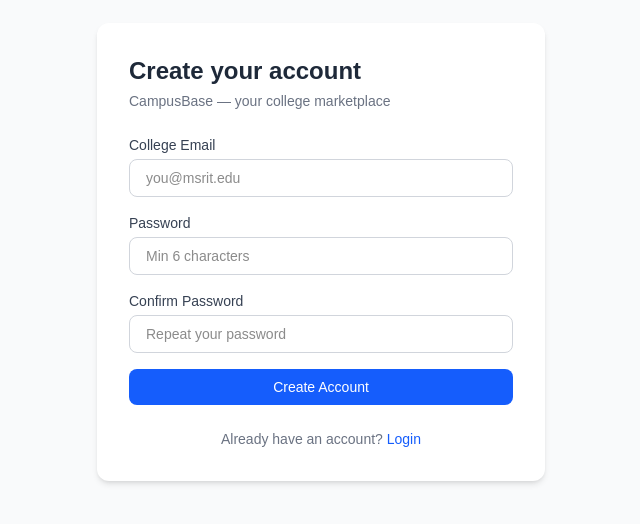
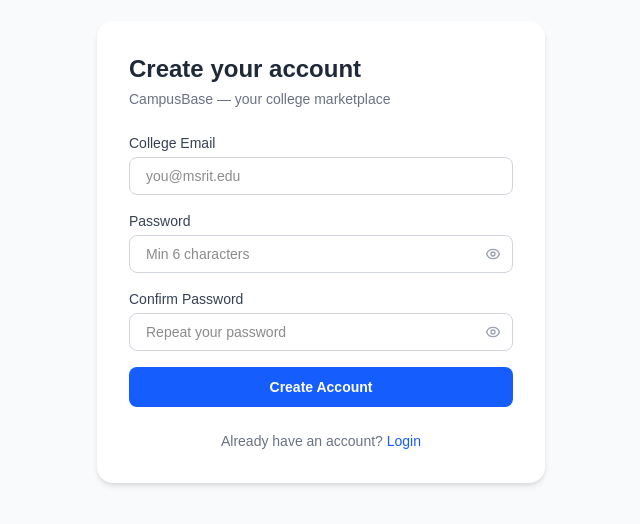
Before and after one commit to vittal-16/campusbase, a Next.js app: page /signup in a window 1280 px wide. Shown: the part 148-672 px from the top of the page, without its empty margins (319-959 px from the left). Built offline with nearby package versions, Linux system fonts and the light colour scheme; no server answers.

Commit message:
add eye icon and loading cursor to signup

```diff
--- a/app/(auth)/signup/page.tsx
+++ b/app/(auth)/signup/page.tsx
@@ -1,28 +1,27 @@
 'use client'
 
 import { useState } from 'react'
+import { useRouter } from 'next/navigation'
 import Link from 'next/link'
 import { createClient } from '@/lib/supabase/client'
 
 export default function SignupPage() {
+  const router = useRouter()
   const supabase = createClient()
 
   const [email, setEmail] = useState('')
   const [password, setPassword] = useState('')
   const [confirmPassword, setConfirmPassword] = useState('')
   const [error, setError] = useState('')
-  const [success, setSuccess] = useState(false)
   const [loading, setLoading] = useState(false)
-
-  const isCollegeEmail = (email: string) => {
-    return email.endsWith('@msrit.edu')
-  }
+  const [showPassword, setShowPassword] = useState(false)
+  const [showConfirmPassword, setShowConfirmPassword] = useState(false)
 
   const handleSignup = async (e: React.FormEvent) => {
     e.preventDefault()
     setError('')
 
-    if (!isCollegeEmail(email)) {
+    if (!email.endsWith('@msrit.edu')) {
       setError('Please use your college email address (@msrit.edu)')
       return
     }
@@ -39,38 +38,30 @@
 
     setLoading(true)
 
-    const { error } = await supabase.auth.signUp({ email, password })
+    const { error } = await supabase.auth.signUp({
+      email,
+      password,
+    })
 
     if (error) {
       setError(error.message)
-    } else {
-      setSuccess(true)
+      setLoading(false)
+      return
     }
 
+    router.push('/login')
     setLoading(false)
   }
 
-  if (success) {
   return (
-      <div className="min-h-screen flex items-center justify-center bg-gray-50">
-        <div className="bg-white p-8 rounded-xl shadow-md max-w-md w-full text-center">
-          <div className="text-4xl mb-4">📧</div>
-          <h2 className="text-2xl font-bold text-gray-800 mb-2">Check your email</h2>
-          <p className="text-gray-500">
-            We sent a verification link to <strong>{email}</strong>. Click it to activate your account.
-          </p>
-        </div>
-      </div>
-    )
-  }
-
-  return (
-    <div className="min-h-screen flex items-center justify-center bg-gray-50">
-      <div className="bg-white p-8 rounded-xl shadow-md max-w-md w-full">
+    <div className="min-h-screen flex items-center justify-center bg-gray-50 px-4">
+      <div className="bg-white p-8 rounded-2xl shadow-md w-full max-w-md">
         <h1 className="text-2xl font-bold text-gray-800 mb-1">Create your account</h1>
         <p className="text-gray-500 text-sm mb-6">CampusBase — your college marketplace</p>
 
         <form onSubmit={handleSignup} className="space-y-4">
+
+          {/* Email */}
           <div>
             <label className="block text-sm font-medium text-gray-700 mb-1">College Email</label>
             <input
@@ -83,41 +74,78 @@
             />
           </div>
 
+          {/* Password */}
           <div>
             <label className="block text-sm font-medium text-gray-700 mb-1">Password</label>
+            <div className="relative">
               <input
-              type="password"
+                type={showPassword ? 'text' : 'password'}
                 placeholder="Min 6 characters"
                 value={password}
                 onChange={(e) => setPassword(e.target.value)}
                 required
-              className="w-full border border-gray-300 rounded-lg px-4 py-2 text-sm focus:outline-none focus:ring-2 focus:ring-blue-500"
+                className="w-full border border-gray-300 rounded-lg px-4 py-2 text-sm focus:outline-none focus:ring-2 focus:ring-blue-500 pr-10"
               />
+              <button
+                type="button"
+                onClick={() => setShowPassword(!showPassword)}
+                className="absolute right-3 top-1/2 -translate-y-1/2 text-gray-400 hover:text-gray-600"
+              >
+                {showPassword ? (
+                  <svg xmlns="http://www.w3.org/2000/svg" className="h-4 w-4" fill="none" viewBox="0 0 24 24" stroke="currentColor">
+                    <path strokeLinecap="round" strokeLinejoin="round" strokeWidth={2} d="M13.875 18.825A10.05 10.05 0 0112 19c-4.478 0-8.268-2.943-9.543-7a9.97 9.97 0 011.563-3.029m5.858.908a3 3 0 114.243 4.243M9.878 9.878l4.242 4.242M9.88 9.88l-3.29-3.29m7.532 7.532l3.29 3.29M3 3l3.59 3.59m0 0A9.953 9.953 0 0112 5c4.478 0 8.268 2.943 9.543 7a10.025 10.025 0 01-4.132 4.411m0 0L21 21" />
+                  </svg>
+                ) : (
+                  <svg xmlns="http://www.w3.org/2000/svg" className="h-4 w-4" fill="none" viewBox="0 0 24 24" stroke="currentColor">
+                    <path strokeLinecap="round" strokeLinejoin="round" strokeWidth={2} d="M15 12a3 3 0 11-6 0 3 3 0 016 0z" />
+                    <path strokeLinecap="round" strokeLinejoin="round" strokeWidth={2} d="M2.458 12C3.732 7.943 7.523 5 12 5c4.478 0 8.268 2.943 9.542 7-1.274 4.057-5.064 7-9.542 7-4.477 0-8.268-2.943-9.542-7z" />
+                  </svg>
+                )}
+              </button>
+            </div>
           </div>
 
+          {/* Confirm Password */}
           <div>
             <label className="block text-sm font-medium text-gray-700 mb-1">Confirm Password</label>
+            <div className="relative">
               <input
-              type="password"
+                type={showConfirmPassword ? 'text' : 'password'}
                 placeholder="Repeat your password"
                 value={confirmPassword}
                 onChange={(e) => setConfirmPassword(e.target.value)}
                 required
-              className="w-full border border-gray-300 rounded-lg px-4 py-2 text-sm focus:outline-none focus:ring-2 focus:ring-blue-500"
+                className="w-full border border-gray-300 rounded-lg px-4 py-2 text-sm focus:outline-none focus:ring-2 focus:ring-blue-500 pr-10"
               />
+              <button
+                type="button"
+                onClick={() => setShowConfirmPassword(!showConfirmPassword)}
+                className="absolute right-3 top-1/2 -translate-y-1/2 text-gray-400 hover:text-gray-600"
+              >
+                {showConfirmPassword ? (
+                  <svg xmlns="http://www.w3.org/2000/svg" className="h-4 w-4" fill="none" viewBox="0 0 24 24" stroke="currentColor">
+                    <path strokeLinecap="round" strokeLinejoin="round" strokeWidth={2} d="M13.875 18.825A10.05 10.05 0 0112 19c-4.478 0-8.268-2.943-9.543-7a9.97 9.97 0 011.563-3.029m5.858.908a3 3 0 114.243 4.243M9.878 9.878l4.242 4.242M9.88 9.88l-3.29-3.29m7.532 7.532l3.29 3.29M3 3l3.59 3.59m0 0A9.953 9.953 0 0112 5c4.478 0 8.268 2.943 9.543 7a10.025 10.025 0 01-4.132 4.411m0 0L21 21" />
+                  </svg>
+                ) : (
+                  <svg xmlns="http://www.w3.org/2000/svg" className="h-4 w-4" fill="none" viewBox="0 0 24 24" stroke="currentColor">
+                    <path strokeLinecap="round" strokeLinejoin="round" strokeWidth={2} d="M15 12a3 3 0 11-6 0 3 3 0 016 0z" />
+                    <path strokeLinecap="round" strokeLinejoin="round" strokeWidth={2} d="M2.458 12C3.732 7.943 7.523 5 12 5c4.478 0 8.268 2.943 9.542 7-1.274 4.057-5.064 7-9.542 7-4.477 0-8.268-2.943-9.542-7z" />
+                  </svg>
+                )}
+              </button>
+            </div>
           </div>
 
-          {error && (
-            <p className="text-red-500 text-sm">{error}</p>
-          )}
+          {error && <p className="text-red-500 text-sm">{error}</p>}
 
           <button
             type="submit"
             disabled={loading}
-            className="w-full bg-blue-600 text-white py-2 rounded-lg text-sm font-medium hover:bg-blue-700 disabled:opacity-50"
+            className={`w-full bg-blue-600 text-white py-2.5 rounded-lg text-sm font-semibold hover:bg-blue-700 disabled:opacity-50 transition ${loading ? 'cursor-wait' : 'cursor-pointer'}`}
           >
-            {loading ? 'Creating account...' : 'Create Account'}
+            {loading ? 'Creating Account...' : 'Create Account'}
           </button>
+
         </form>
 
         <p className="text-center text-sm text-gray-500 mt-6">
```
Lines whose indentation alone changed are shown as unchanged.
